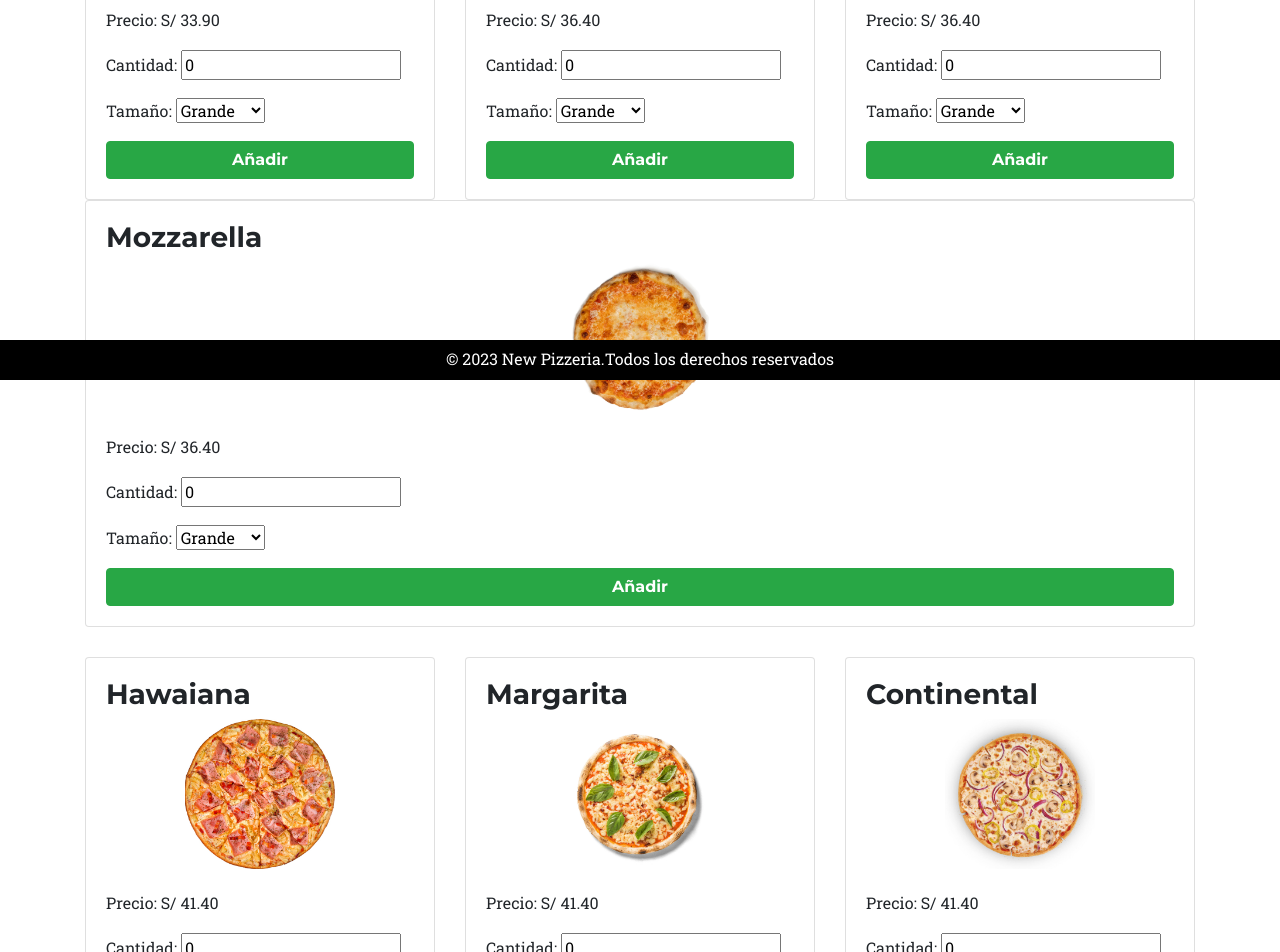
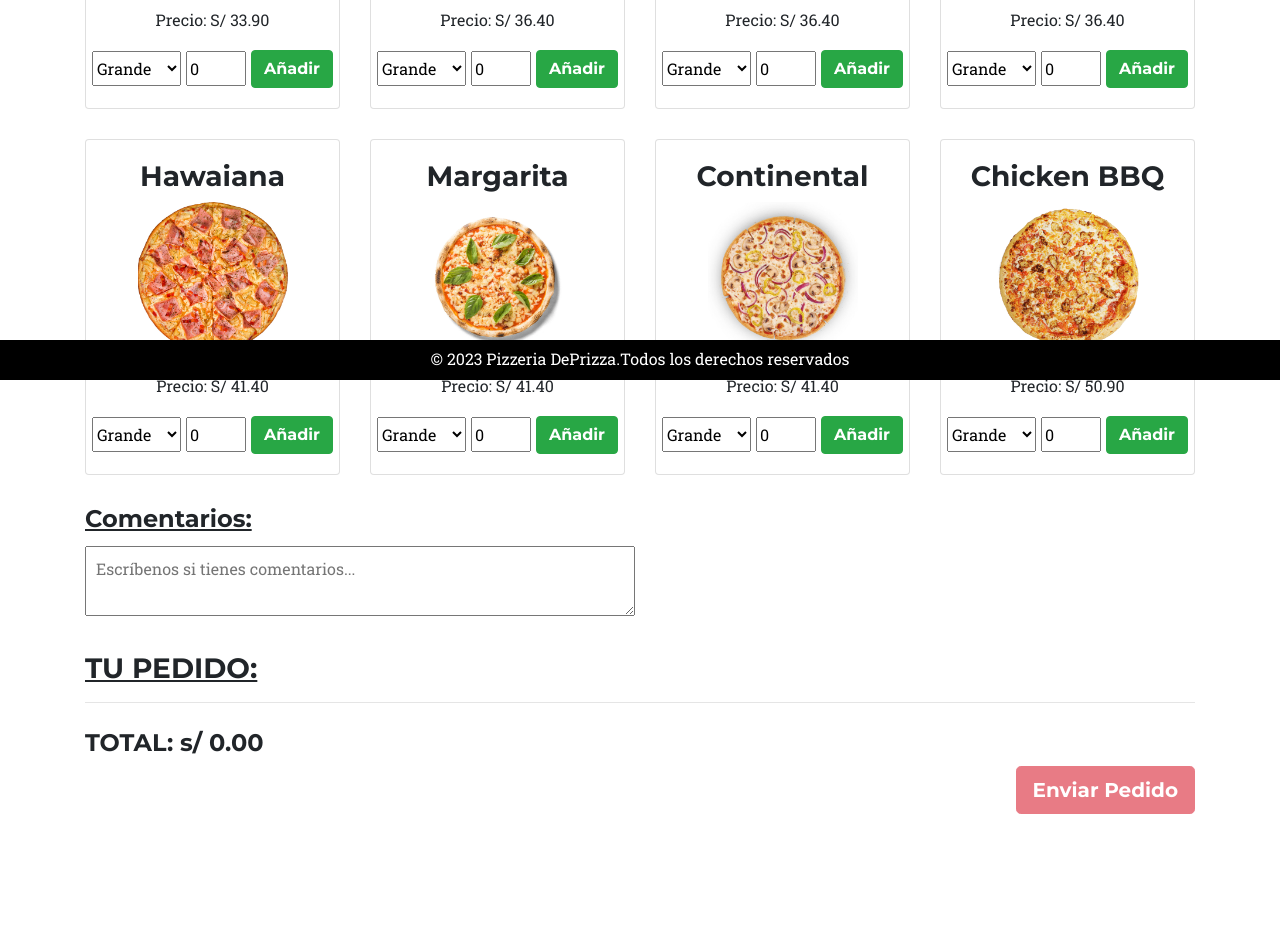
Before and after one commit to u201215972/dweb, an Angular app: page /order in a window 1280 px wide. Shown: the part 420-1372 px from the top of the page. Built offline with nearby package versions, Linux system fonts and the light colour scheme; a web font is replaced by a local one.

Commit message:
actualizacion del diseño

```diff
--- a/package.json
+++ b/package.json
@@ -19,6 +19,7 @@
     "@angular/platform-browser-dynamic": "^16.2.0",
     "@angular/router": "^16.2.0",
     "@fortawesome/angular-fontawesome": "^0.13.0",
+    "@fortawesome/fontawesome-free": "^6.4.2",
     "@fortawesome/fontawesome-svg-core": "^6.4.2",
     "@fortawesome/free-brands-svg-icons": "^6.4.2",
     "@fortawesome/free-regular-svg-icons": "^6.4.2",
--- a/src/app/app.module.ts
+++ b/src/app/app.module.ts
@@ -3,6 +3,7 @@ import { BrowserModule } from '@angular/platform-browser';
 import { FaIconLibrary } from '@fortawesome/angular-fontawesome';
 import { faStar as farStar } from '@fortawesome/free-regular-svg-icons';
 import { faStar as fasStar } from '@fortawesome/free-solid-svg-icons';
+import { HttpClientModule } from '@angular/common/http';
 
 import { AppRoutingModule } from './app-routing.module';
 import { AppComponent } from './app.component';
@@ -30,7 +31,8 @@ import { LoadingSpinnerComponent } from './util/loading-spinner/loading-spinner.
     BrowserModule,
     AppRoutingModule,
     FormsModule,
-    FontAwesomeModule
+    FontAwesomeModule,
+    HttpClientModule
   ],
   providers: [],
   bootstrap: [AppComponent]
--- a/src/app/footer/footer.component.html
+++ b/src/app/footer/footer.component.html
@@ -1,5 +1,5 @@
 <footer>
     <div class="footer-content">
-      <p>&copy; 2023 New Pizzeria.Todos los derechos reservados</p>
+      <p>&copy; 2023 Pizzeria DePrizza.Todos los derechos reservados</p>
     </div>
 </footer>
--- a/src/app/models/table.ts
+++ b/src/app/models/table.ts
@@ -3,5 +3,6 @@ export interface Table {
     color: string;
     selected: boolean;
     number: number;
+    persons : number;
     state: string;
 }
--- a/src/app/pages/order-state/order-state.component.html
+++ b/src/app/pages/order-state/order-state.component.html
@@ -52,7 +52,7 @@
         <div class="row justify-content-between top">
 
             <div class="col">
-                <h3 style="padding-bottom: 10px;" > Detalles : </h3>
+                <h3 style="padding-bottom: 10px;text-decoration: underline;" > Detalles : </h3>
 
                 <hr>
 
@@ -63,8 +63,8 @@
                 <hr>
 
                 <div>
-                    <label style="padding-top: 20px;" class="font-weight-bold"> Comentarios :</label>
-                    <label style="padding-left: 10px;" > {{this.comments}} </label>
+                    <h4 style="padding-top: 20px;text-decoration: underline;"> Comentarios :</h4>
+                    <label> {{this.comments}} </label>
                 </div>
             </div>
 
--- a/src/app/pages/order/order.component.css
+++ b/src/app/pages/order/order.component.css
@@ -1,3 +1,4 @@
+@import "~@fortawesome/fontawesome-free/css/all.css";
 
 .imagenPizza
 {
@@ -11,3 +12,17 @@
     margin-top: 20px;
     margin-bottom: 60px;
 }
+
+/* Estilos personalizados para el botón */
+.btn-cerrar {
+    background: none; /* Elimina el fondo */
+    border: none; /* Elimina el borde si lo hubiera */
+    color: gray; /* Cambia el color del icono a rojo o el color que desees */
+    cursor: pointer; /* Cambia el cursor al pasar sobre el botón */
+    padding: 0; /* Elimina el espacio interior del botón */
+}
+
+/* Estilos para el icono (opcional) */
+.btn-cerrar .fas {
+    font-size: 24px; /* Cambia el tamaño del icono si es necesario */
+}
--- a/src/app/pages/order/order.component.html
+++ b/src/app/pages/order/order.component.html
@@ -7,73 +7,67 @@
 
     <div class="row align-items-start" style="padding-top: 30px; padding-bottom: 30px;">
         <div class="col" *ngFor="let pizza of kitchen.classic">
-          <div class="card" style="padding: 20px;">
-
+          <div class="card" style="padding: 20px;align-items: center;">
             <h3>{{ pizza.name }}</h3>
             <img [src] ="pizza.imagen" class="imagenPizza" style="align-self: center;" >
             <p>Precio: S/ {{ pizza.price | number : '1.2-2' }}</p>
-            <label style="padding-bottom: 10px;" >Cantidad: <input type="number" [(ngModel)]="pizza.amount"></label>
-            <label>Tamaño:
-
-              <select [(ngModel)]="pizza.size" (change)="updatedPrice(pizza)">
+            <!-- <label style="padding-bottom: 10px;" >Cantidad: <input type="number" [(ngModel)]="pizza.amount"></label> -->
+            <div class="row align-items-center">
+              <select style="height: 35px;margin-right: 5px;" [(ngModel)]="pizza.size" (change)="updatedPrice(pizza)">
                 <option value="Personal">Personal</option>
                 <option value="Mediana">Mediana</option>
                 <option value="Grande">Grande</option>
                 <option value="Familiar">Familiar</option>
               </select>
-
-            </label>
-            <button type="button" class="btn btn-success" style="margin-top: 10px" (click)="addToCart(pizza)">Añadir</button>
-
+              <input style="width: 60px;height: 35px;" type="number" [(ngModel)]="pizza.amount">
+              <button style="margin-left: 5px;" type="button" class="btn btn-success" (click)="addToCart(pizza)">Añadir</button>
+            </div>
           </div>
-          </div>
+        </div>
     </div>
 
     <div class="row align-items-start">
         <div class="col" *ngFor="let pizza of kitchen.specials">
-
-          <div  class="card" style="padding: 20px;">
-
+          <div  class="card" style="padding: 20px;align-items: center;">
             <h3>{{ pizza.name }}</h3>
             <img [src] ="pizza.imagen" class="imagenPizza" style="align-self: center;" >
             <p>Precio: S/ {{  pizza.price | number : '1.2-2' }}</p>
-            <label style="padding-bottom: 10px;" >Cantidad: <input type="number" [(ngModel)]="pizza.amount"></label>
-            <label>Tamaño:
-              <select [(ngModel)]="pizza.size" (change)="updatedPrice(pizza)">
+            <div class="row align-items-center">
+              <select style="height: 35px;margin-right: 5px;" [(ngModel)]="pizza.size" (change)="updatedPrice(pizza)">
                 <option value="Personal">Personal</option>
                 <option value="Mediana">Mediana</option>
                 <option value="Grande">Grande</option>
                 <option value="Familiar">Familiar</option>
               </select>
-            </label>
-            <button type="button" class="btn btn-success" style="margin-top: 10px;" (click)="addToCart(pizza)">Añadir</button>
-
+              <input style="width: 60px;height: 35px;" type="number" [(ngModel)]="pizza.amount">
+              <button style="margin-left: 5px;" type="button" class="btn btn-success" (click)="addToCart(pizza)">Añadir</button>
+            </div>
           </div>
-
-          </div>
+        </div>
     </div>
 
     <div style="padding-bottom: 30px;padding-top: 30px;" >
-        <h4 style="padding-bottom: 5px;">Comentarios:</h4>
+        <h4 style="padding-bottom: 5px;text-decoration: underline;">Comentarios:</h4>
         <textarea style="width: 550px; padding: 10px;" [(ngModel)] = "comments" placeholder="Escríbenos si tienes comentarios..."></textarea>
     </div>
 
 
-    <h2>Tu pedido:</h2>
+    <h3 style="text-decoration: underline;">TU PEDIDO:</h3>
 
     <hr *ngIf="shoppingCart.length > 0">
 
-    <div *ngFor="let pizza of shoppingCart" >
+    <div class="row justify-content-between" style="padding-right: 15px; padding-left: 15px;"  *ngFor="let pizza of shoppingCart" >
       {{ pizza.name }} - Cantidad: {{ pizza.amount }} - Tamaño: {{ pizza.size }}
+      <button class="btn-cerrar" (click)="removeItem(pizza)">
+        <i class="fas fa-times"></i>
+      </button>
     </div>
 
-    <hr *ngIf="shoppingCart.length > 0">
-
-    <p style="padding-top: 10px;">Total: S/ {{ calculateTotal() | number : '1.2-2' }}</p>
+    <hr>
+    <h4 style="padding-top: 10px;">TOTAL: s/ {{ calculateTotal() | number : '1.2-2' }}</h4>
 
     <div class="text-sm-right">
       <button class="btn btn-danger btn-lg" (click)="sendOrder()" [disabled]="!disabledSendOrder()">Enviar Pedido</button>
     </div>
 
-
 </div>
--- a/src/app/pages/order/order.component.ts
+++ b/src/app/pages/order/order.component.ts
@@ -2,7 +2,6 @@ import { Component } from '@angular/core';
 import { ActivatedRoute, NavigationExtras, Router } from '@angular/router';
 import { Kitchen } from 'src/app/models/kitchen';
 import { Pizza } from 'src/app/models/pizza.model';
-import { Table } from 'src/app/models/table';
 
 @Component({
   selector: 'app-order',
@@ -32,8 +31,6 @@ export class OrderComponent {
 
   }
 
-
-
   calculateTotal() : number {
     return this.shoppingCart.reduce((total, pizza) => total + pizza.price * pizza.amount, 0);
   }
@@ -41,6 +38,15 @@ export class OrderComponent {
   disabledSendOrder() : boolean
   {
     return this.calculateTotal() > 0;
+  }
+
+  removeItem(pizza: Pizza) : void {
+
+    const indexPizza = this.shoppingCart.indexOf(pizza);
+    this.shoppingCart.splice(indexPizza,1);
+    //delete this.shoppingCart[indexPizza];
+
+    console.log("Cantidad de items : " + this.shoppingCart.length);
   }
 
   updatedPrice(pizza: Pizza): void {
--- a/src/app/pages/table-selection/table-selection.component.html
+++ b/src/app/pages/table-selection/table-selection.component.html
@@ -1,13 +1,20 @@
 <app-loading-spinner *ngIf="showLoadingSpinner"></app-loading-spinner>
 
-<div class="container">
+<div *ngIf="loadingTables" class="spinner">
+  <!-- Aquí coloca tu spinner, podría ser una animación CSS o una imagen de carga -->
+  <p>Cargando mesas...</p>
+</div>
+
+
+<div *ngIf="!loadingTables"  class="container">
 
     <h3 style="padding-bottom: 20px; padding-top: 20px;" >Selecciona una mesa : </h3>
     <div class="row">
-      <div class="col-md-3" *ngFor="let table of restaurant.tables">
+      <div class="col-md-3" style="padding-bottom: 20px;" *ngFor="let table of restaurant.tables">
         <div class="table-wrapper" (click)="selectTable(table)">
             <img [src]="table.path" class="card-img-top" alt="Mi Imagen">
             <div class="table-number">{{ table.number }}</div>
+            <p>N°personas : {{table.persons}}</p>
         </div>
       </div>
     </div>
--- a/src/app/pages/table-selection/table-selection.component.ts
+++ b/src/app/pages/table-selection/table-selection.component.ts
@@ -1,7 +1,8 @@
-import { Component } from '@angular/core';
+import { Component, OnInit } from '@angular/core';
 import { NavigationExtras, Router } from '@angular/router';
 import { Restaurant } from 'src/app/models/restaurant';
 import { Table } from 'src/app/models/table';
+import { DePrizzaApiService } from 'src/app/services/de-prizza-api.service';
 
 @Component({
   selector: 'app-table-selection',
@@ -9,14 +10,35 @@ import { Table } from 'src/app/models/table';
   styleUrls: ['./table-selection.component.css']
 })
 
-export class TableSelectionComponent {
+export class TableSelectionComponent implements OnInit {
 
   selectedTable : boolean = false;
   showLoadingSpinner : boolean = false;
+  loadingTables : boolean = true;
+  users :any = [];
 
   restaurant = new Restaurant();
 
-  constructor(private router: Router) {}
+  constructor(
+    private readonly dp: DePrizzaApiService,
+    private router: Router
+  ) {}
+
+  ngOnInit(): void {
+
+    console.log("On init Table Selection");
+
+    setTimeout(() => {
+
+      this.dp.getUsers().subscribe((data: any) => {
+        this.users = data;
+        this.loadingTables = false;
+        console.log("Usuarios cargados :" + this.users);
+      })
+
+    }, 3000);
+
+  }
 
   selectTable(table : Table) : void {
 
--- /dev/null
+++ b/src/app/services/de-prizza-api.service.ts
@@ -0,0 +1,15 @@
+
+import { HttpClient } from '@angular/common/http';
+import { Injectable } from '@angular/core';
+
+@Injectable({
+  providedIn: 'root'
+})
+export class DePrizzaApiService {
+
+  constructor(private readonly http: HttpClient) { }
+
+  getUsers() {
+    return this.http.get('https://jsonplaceholder.typicode.com/users');
+  }
+}
```
Also changed, not shown: src/app/models/restaurant.ts (+12 -12 lines), 2 other files (tests, documents, lock files or other folders).
